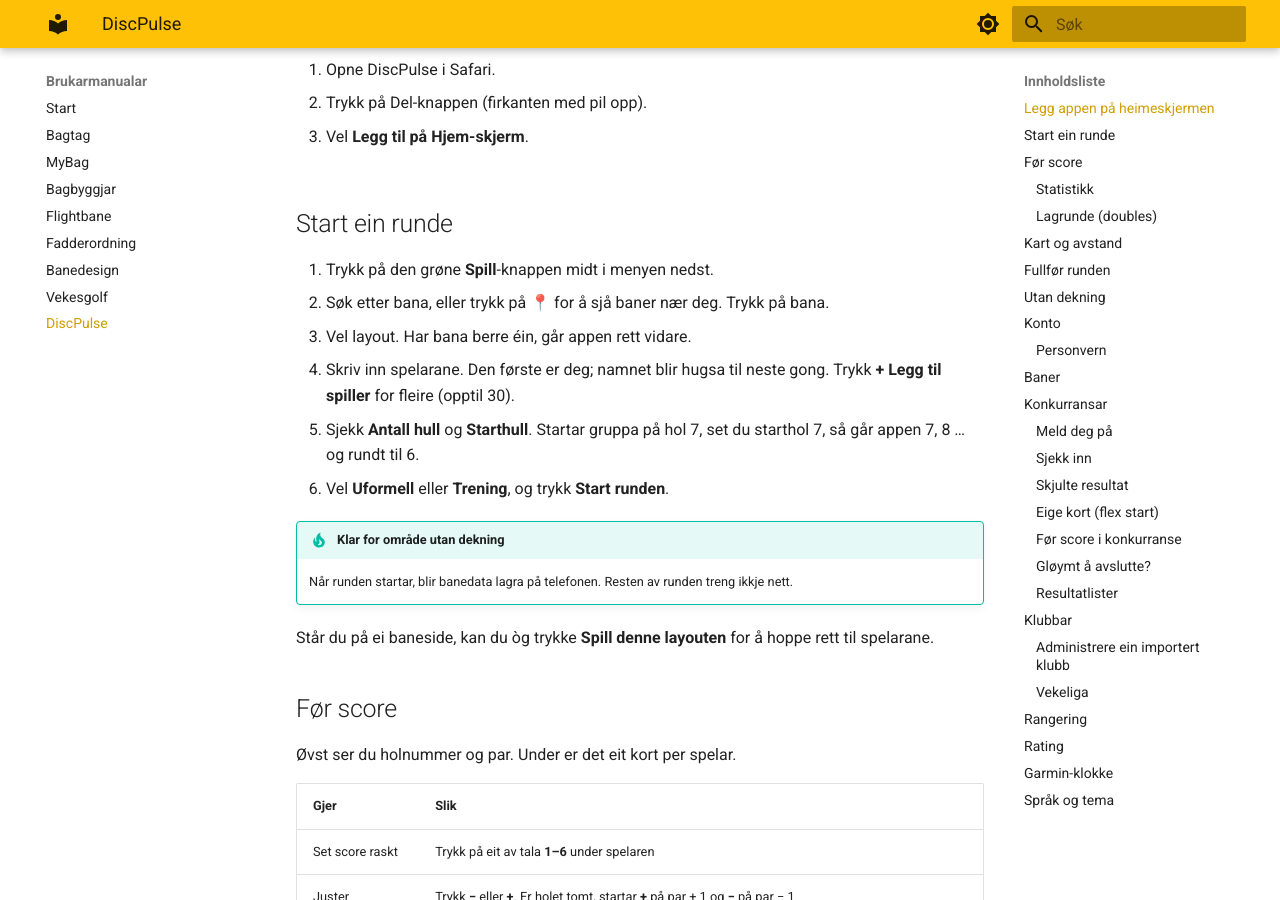
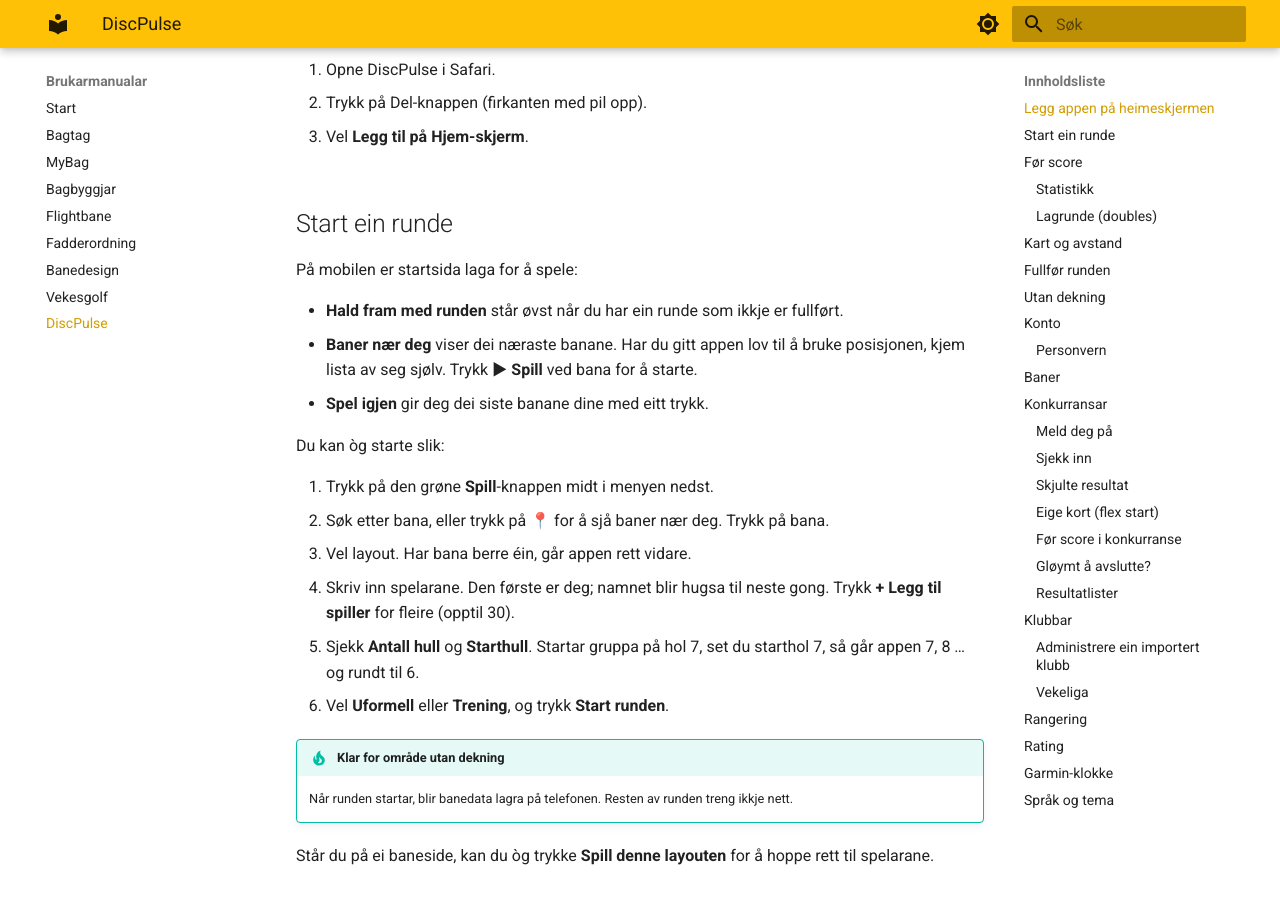
Before and after one commit to hanses89/manuals, an MkDocs documentation site: the page built from docs/discpulse.md, in a window 1280 px wide and 900 px high, scrolled down 518 px. Built offline with MkDocs 1.6.1 and Material for MkDocs 9.7.7, drawn with Linux system fonts in a browser that asks for light colours.

Commit message:
manual: sync from discpulse.app @ 9ee84909423ebbe24b2f58a5482cf61d41cd9b1f

```diff
--- a/docs/discpulse.md
+++ b/docs/discpulse.md
@@ -26,6 +26,15 @@ iPhone tek betre vare på rundane du har lagra.
     3. Vel **Installer app** eller **Legg til på startskjermen**.
 
 ## Start ein runde
+
+På mobilen er startsida laga for å spele:
+
+- **Hald fram med runden** står øvst når du har ein runde som ikkje er fullført.
+- **Baner nær deg** viser dei næraste banane. Har du gitt appen lov til å bruke
+  posisjonen, kjem lista av seg sjølv. Trykk **▶ Spill** ved bana for å starte.
+- **Spel igjen** gir deg dei siste banane dine med eitt trykk.
+
+Du kan òg starte slik:
 
 1. Trykk på den grøne **Spill**-knappen midt i menyen nedst.
 2. Søk etter bana, eller trykk på 📍 for å sjå baner nær deg. Trykk på bana.
```
